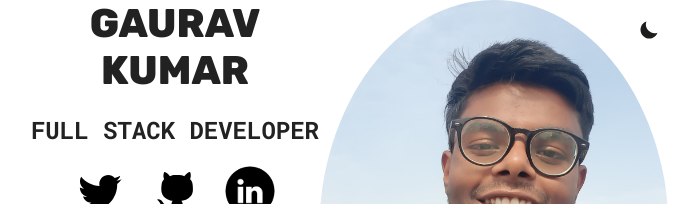
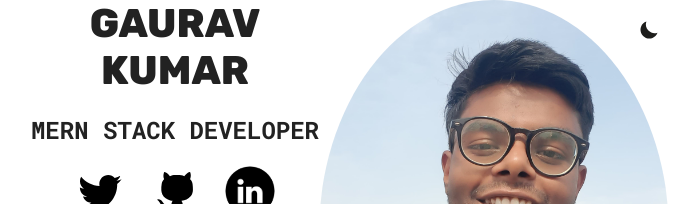
Before and after one commit to vermagaur851/portfolio, a React (Vite) app: page / in a window 1280 px wide. Shown: the top 204 px of the page, without its empty margins (290-990 px from the left). Built offline with nearby package versions, Linux system fonts and the light colour scheme.

Commit message:
hero update

```diff
--- a/src/section/Hero/Hero.jsx
+++ b/src/section/Hero/Hero.jsx
@@ -40,7 +40,7 @@ function Hero() {
           <br />
           Kumar
         </h1>
-        <h2>Full Stack Developer</h2>
+        <h2>MERN Stack Developer</h2>
         <span>
           <a href="#" target="_blank">
             <img src={twitterIcon} alt="twitter" />
```
